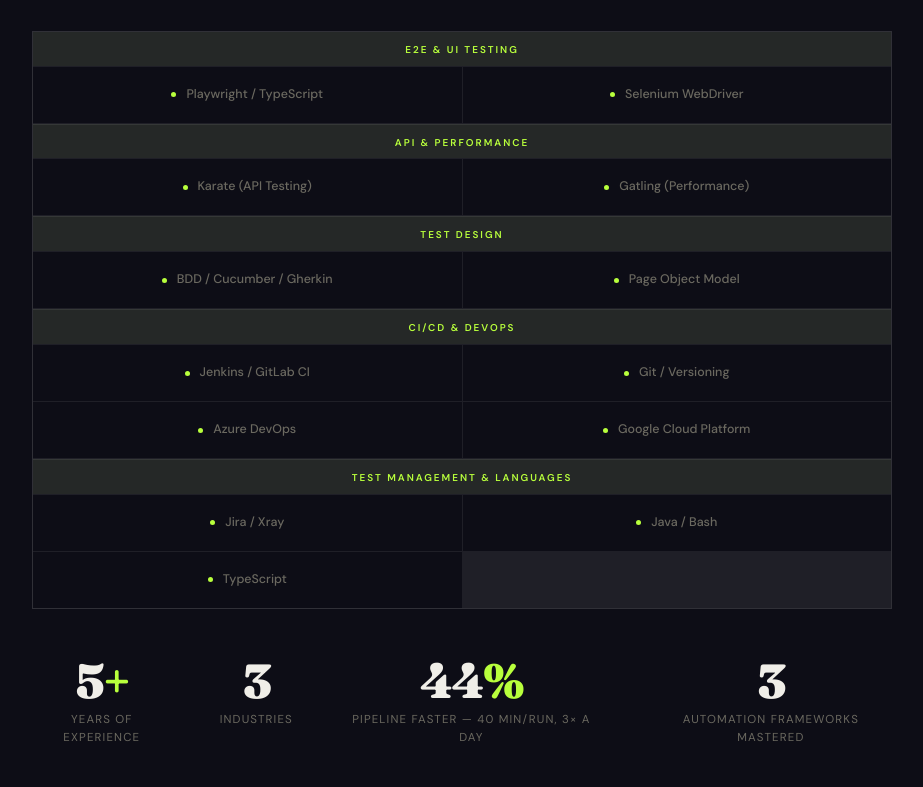
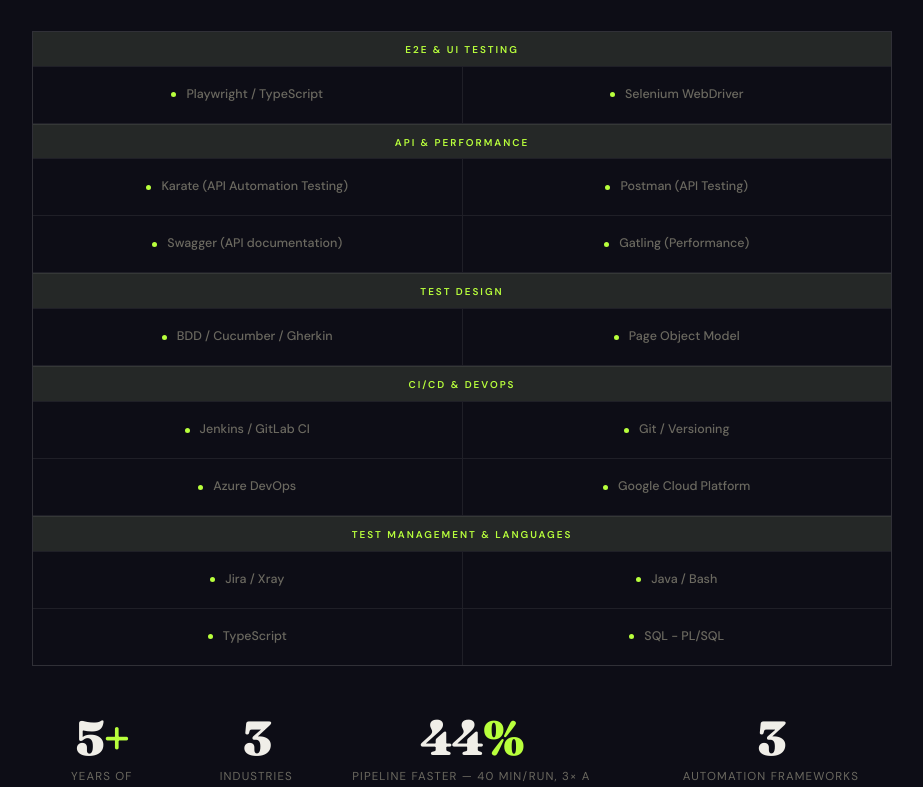
Before and after one commit to GhassenAZZOUZ/GhassenAZZOUZ.github.io, a React (Vite) app: page / in a window 1280 px wide. Shown: the part 2008-2795 px from the top of the page, without its empty margins (178-1101 px from the left). Built offline with nearby package versions, Linux system fonts and the light colour scheme.

Commit message:
update skills

```diff
--- a/src/data/skills.ts
+++ b/src/data/skills.ts
@@ -19,7 +19,9 @@
   {
     category: 'API & Performance',
     skills: [
-      { name: 'Karate (API Testing)', level: 4 },
+      { name: 'Karate (API Automation Testing)', level: 4 },
+      { name: 'Postman (API Testing)', level:4 },
+      { name: 'Swagger (API documentation)', level:4 },
       { name: 'Gatling (Performance)', level: 2 },
     ],
   },
@@ -45,6 +47,7 @@
       { name: 'Jira / Xray', level: 4 },
       { name: 'Java / Bash', level: 3 },
       { name: 'TypeScript', level: 4 },
+      { name: 'SQL - PL/SQL', level: 4 },
     ],
   },
 ]
```
